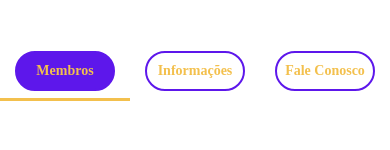
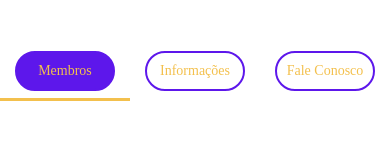
Before and after one commit to beamonteiro19/Interdisciplinar, a React Native app: screen /DA in a window 390 px wide. Shown: the part 219-369 px from the top of the page. Built offline with nearby package versions, Linux system fonts and the light colour scheme.

Commit message:
fonts adicionadas ao tabBar

```diff
--- a/src/views/DA.tsx
+++ b/src/views/DA.tsx
@@ -159,7 +159,6 @@ const styles = StyleSheet.create({
   },
   tabText: {
     color: '#F3C04D',
-    fontWeight: 'bold',
     fontSize: 14,
     fontFamily:'Bryndan Write_fix',
   },
```
